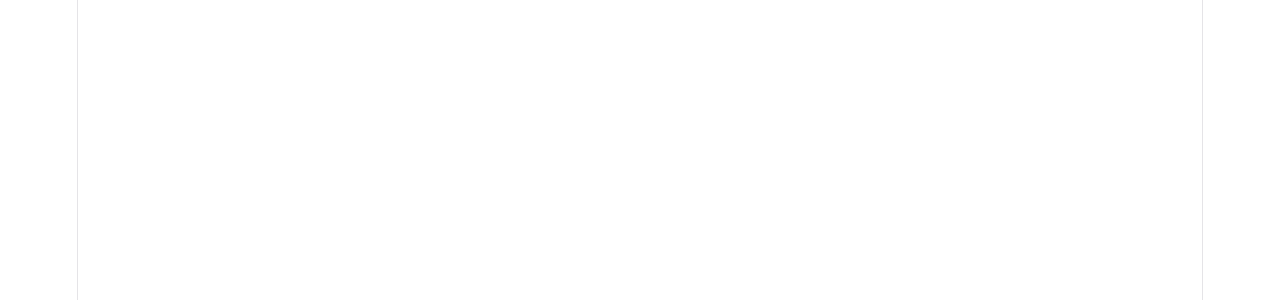
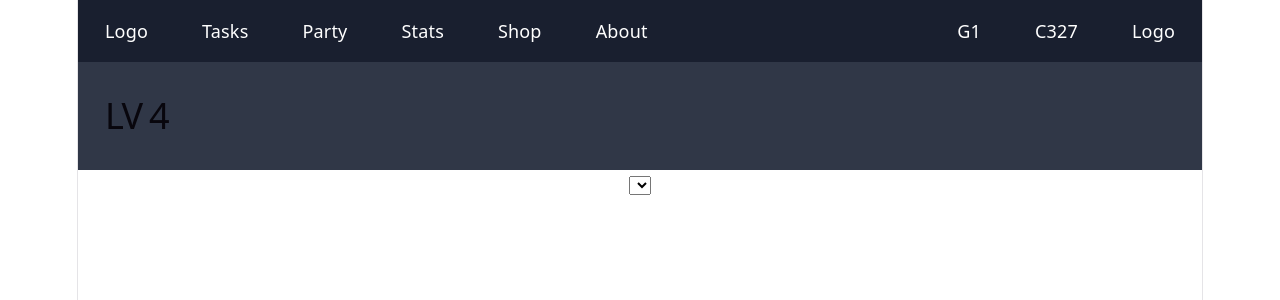
Before and after one commit to Ziad-Agha/ToDoApp, a React (Vite) app in the folder Frontend/: page /weekly-view in a window 1280 px wide. Before the commit this address had no page. Shown: the top 300 px of the page. Built offline with nearby package versions, Linux system fonts and the light colour scheme.

Commit message:
#9 Add: WeeklyView page

```diff
--- a/Frontend/src/App.tsx
+++ b/Frontend/src/App.tsx
@@ -1,5 +1,6 @@
 import { Routes, Route } from 'react-router-dom'
 import HomePage from './HomePage'
+import WeeklyView from './WeeklyView'
 
 import './App.css'
 
@@ -11,6 +12,10 @@ function App() {
         path="/"
         element={<HomePage />}
       />
+        <Route
+            path="/weekly-view"
+            element={<WeeklyView />}
+        />
     </Routes>
   )
 }
```
